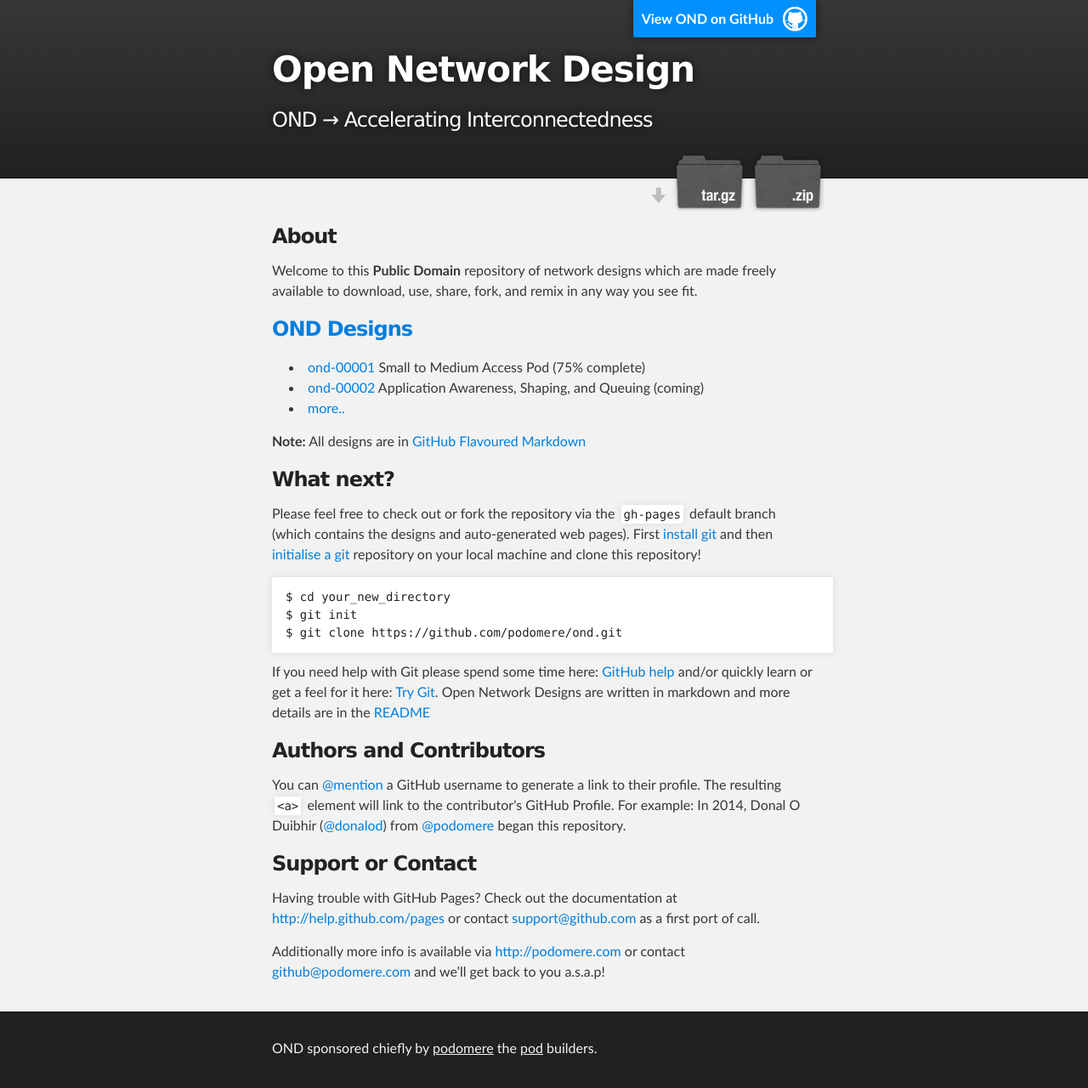
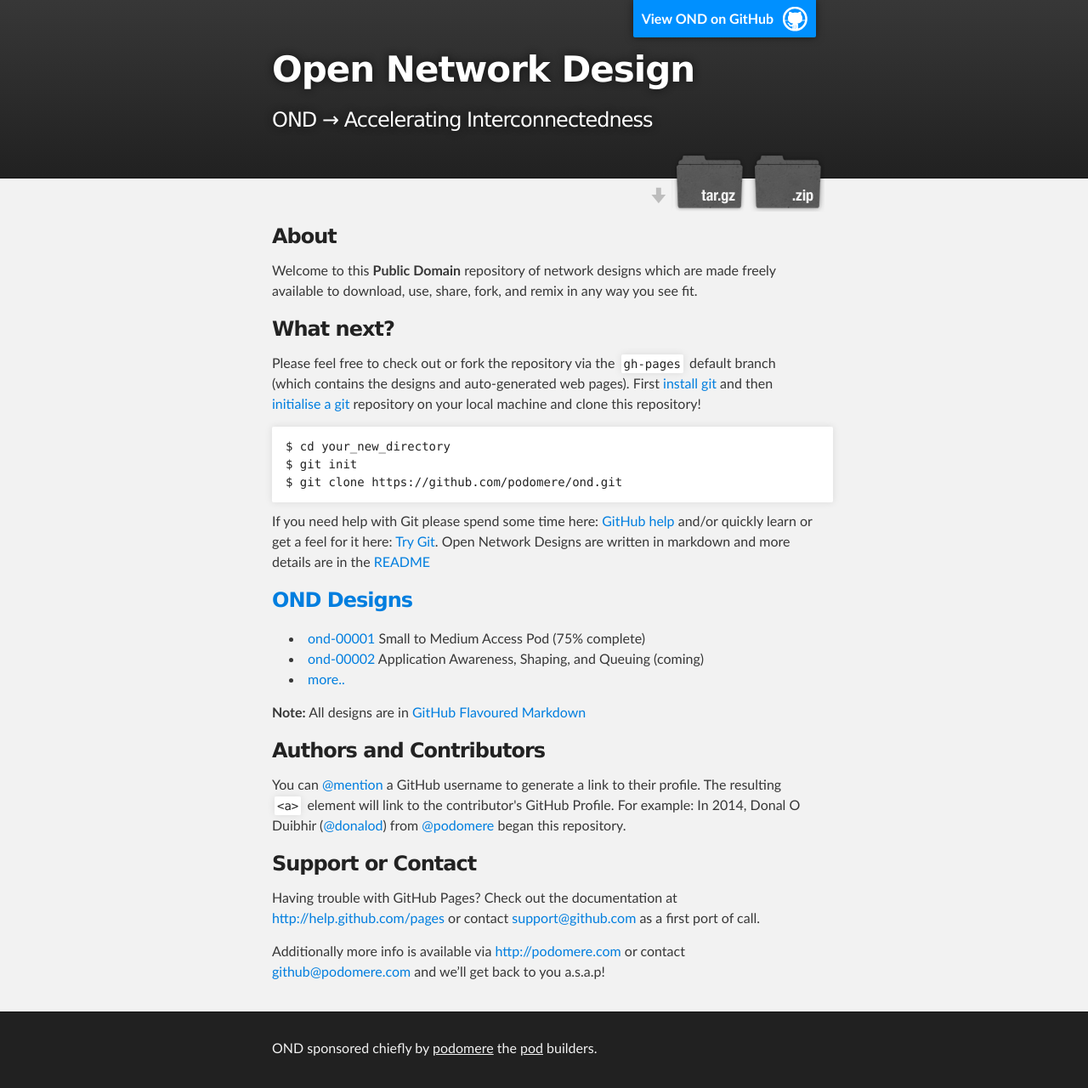
Before and after one commit to podomere/ond, a Jekyll site: the page index.html, which Jekyll copies as it is, in a window 1280 px wide. Shown: the whole page at 85% size. Built offline with Jekyll 4.4.1, drawn with Linux system fonts in a browser that asks for light colours.

Commit message:
Updating the index page to be clearer

```diff
--- a/index.html
+++ b/index.html
@@ -41,6 +41,16 @@
 <h3><a name="welcome-to-ond-pages" class="anchor" href="#welcome-to-ond-pages"><span class="octicon octicon-link"></span></a>About</h3>
 <p> Welcome to this <strong>Public Domain</strong> repository of network designs which are made freely available to download, use, share, fork, and remix in any way you see fit.</p>
 
+<h3><a name="whatnext-pages" class="anchor" href="#whatnext-pages"><span class="octicon octicon-link"></span></a>What next?</h3>
+<p>Please feel free to check out or fork the repository via the <code>gh-pages</code> default branch (which contains the designs and auto-generated web pages). First <a href="https://help.github.com/articles/set-up-git">install git</a> and then <a href="https://help.github.com/articles/fetching-a-remote">initialise a git</a> repository on your local machine and clone this repository!</p>
+
+<pre><code>$ cd your_new_directory
+$ git init
+$ git clone https://github.com/podomere/ond.git
+</code></pre>
+
+<p>If you need help with Git please spend some time here: <a href="https://help.github.com/categories/54/articles">GitHub help</a> and/or quickly learn or get a feel for it here: <a href="https://try.github.io/levels/1/challenges/1">Try Git</a>. Open Network Designs are written in markdown and more details are in the <a href="http://ond.podome.re/README.html">README</a></p>
+
 <h3><a href="designs.html">OND Designs</a></h3>
 <p>
 <ul>
@@ -51,18 +61,7 @@
 
 <strong>Note:</strong> All designs are in <a href="https://help.github.com/articles/github-flavored-markdown">GitHub Flavoured Markdown</a></p>
 
-<h3><a name="whatnext-pages" class="anchor" href="#whatnext-pages"><span class="octicon octicon-link"></span></a>What next?</h3>
-<p>Please feel free to check out or fork the repository via the <code>gh-pages</code> default branch (which contains the designs and auto-generated web pages). First <a href="https://help.github.com/articles/set-up-git">install git</a> and then <a href="https://help.github.com/articles/fetching-a-remote">initialise a git</a> repository on your local machine and clone this repository!</p>
-
-<pre><code>$ cd your_new_directory
-$ git init
-$ git clone https://github.com/podomere/ond.git
-</code></pre>
-
-<p>If you need help with Git please spend some time here: <a href="https://help.github.com/categories/54/articles">GitHub help</a> and/or quickly learn or get a feel for it here: <a href="https://try.github.io/levels/1/challenges/1">Try Git</a>. Open Network Designs are written in markdown and more details are in the <a href="http://ond.podome.re/README.html">README</a></p>
-
-<h3>
-<a name="authors-and-contributors" class="anchor" href="#authors-and-contributors"><span class="octicon octicon-link"></span></a>Authors and Contributors</h3>
+<h3><a name="authors-and-contributors" class="anchor" href="#authors-and-contributors"><span class="octicon octicon-link"></span></a>Authors and Contributors</h3>
 
 <p>You can <a href="https://github.com/blog/821" class="user-mention">@mention</a> a GitHub username to generate a link to their profile. The resulting <code>&lt;a&gt;</code> element will link to the contributor's GitHub Profile. For example: In 2014, Donal O Duibhir (<a href="https://github.com/donalod" class="user-mention">@donalod</a>) from <a href="https://github.com/podomere" class="user-mention">@podomere</a> began this repository.</p>
 
```
